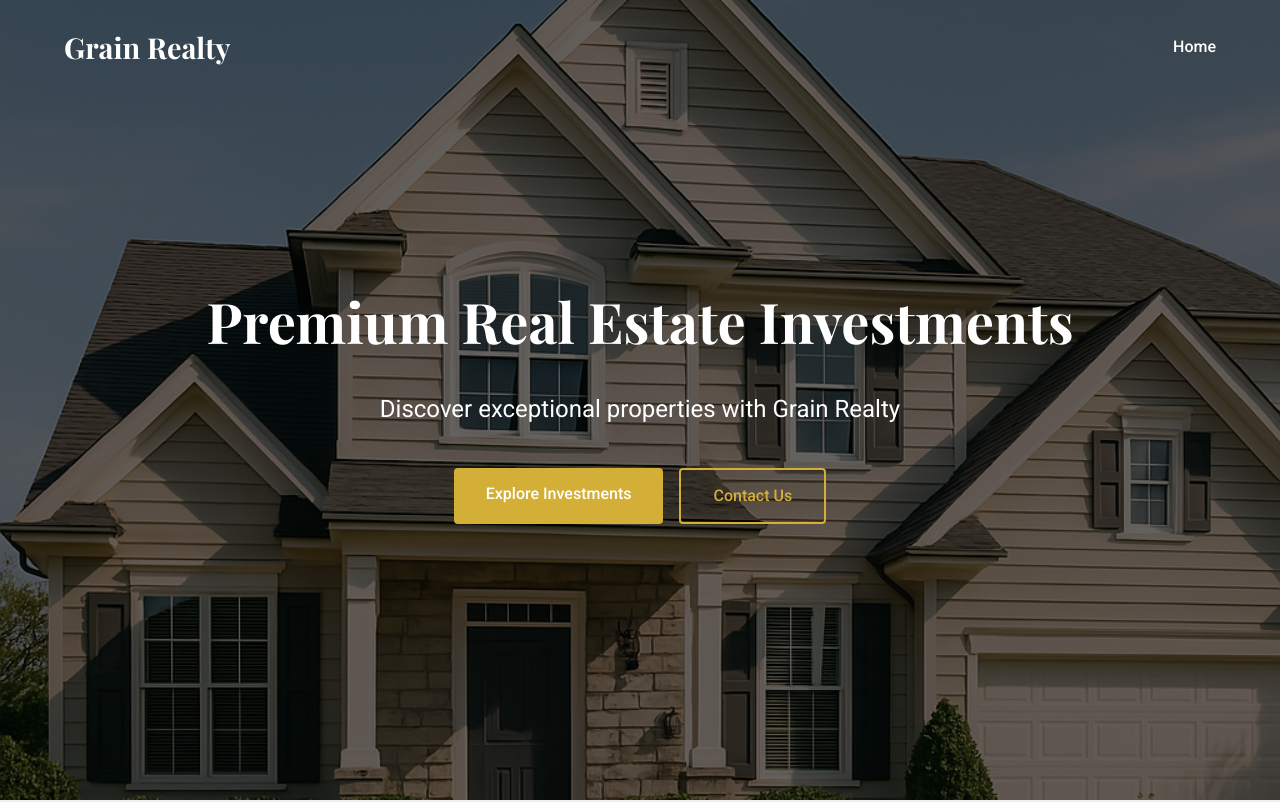
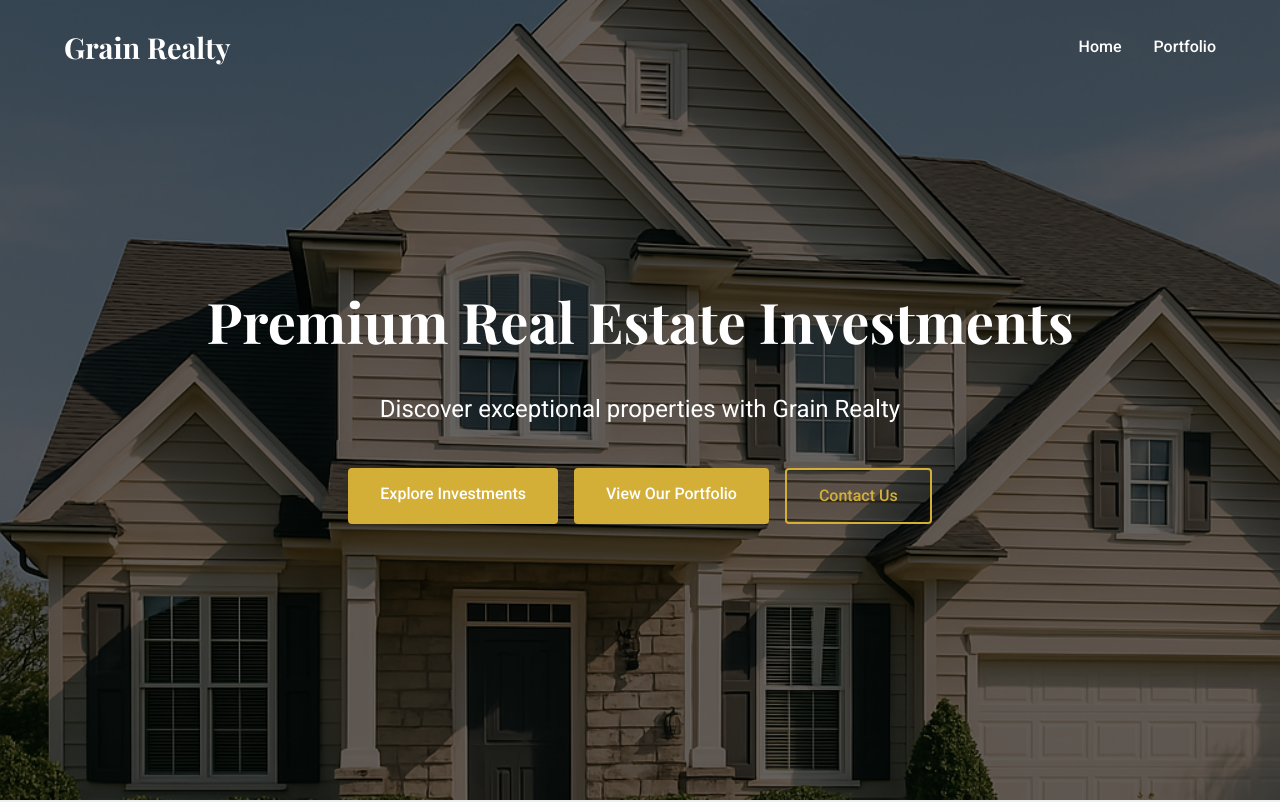
Before and after one commit to sanat75/grainrealty, a React (Create React App) app: page / in a window 1280 px wide. Shown: the top 802 px of the page. Built offline with nearby package versions, Linux system fonts and the light colour scheme.

Commit message:
portfolio page sep

```diff
--- a/src/App.js
+++ b/src/App.js
@@ -1,4 +1,5 @@
 import React, { useState, useEffect } from 'react';
+import { BrowserRouter as Router, Routes, Route } from 'react-router-dom';
 import Navbar from './components/Navbar';
 import Hero from './components/Hero';
 import About from './components/About';
@@ -30,19 +31,26 @@ function App() {
     return () => window.removeEventListener('scroll', handleScroll);
   }, []);
 
-
   return (
+    <Router>
       <div className="App">
         <Navbar isScrolled={scrollPosition > 50} />
+        <Routes>
+          <Route path="/" element={
+            <>
               <Hero />
               <About />
               <InvestmentTypes />
-      <Portfolio />
               <Testimonials />
               <Team />
               <Contact />
+            </>
+          } />
+          <Route path="/portfolio" element={<Portfolio />} />
+        </Routes>
         <Footer />
       </div>
+    </Router>
   );
 }
 
--- a/src/components/Hero.js
+++ b/src/components/Hero.js
@@ -1,12 +1,9 @@
-// src/components/Hero.js
 import React from 'react';
+import { Link } from 'react-router-dom';
 import './Hero.css';
 import bgImage from '../assets/bg1.jpg';
 
-
 const Hero = () => {
-
-
   return (
     <section id="home" className="hero">
       <div className="hero-overlay"></div>
@@ -15,6 +12,7 @@ const Hero = () => {
         <p className="hero-subtitle">Discover exceptional properties with Grain Realty</p>
         <div className="hero-cta">
           <a href="#investments" className="btn">Explore Investments</a>
+          <Link to="/portfolio" className="btn">View Our Portfolio</Link>
           <a href="#contact" className="btn btn-outline">Contact Us</a>
         </div>
       </div>
--- a/src/components/Navbar.js
+++ b/src/components/Navbar.js
@@ -1,5 +1,6 @@
 // src/components/Navbar.js
 import React, { useState } from 'react';
+import { Link } from 'react-router-dom';
 import './Navbar.css';
 
 const Navbar = ({ isScrolled }) => {
@@ -21,11 +22,12 @@ const Navbar = ({ isScrolled }) => {
           <span></span>
         </div>
         <ul className={`nav-links ${menuOpen ? 'active' : ''}`}>
-          <li><a href="#home" onClick={() => setMenuOpen(false)}>Home</a></li>
-          {/* <li><a href="#about" onClick={() => setMenuOpen(false)}>About</a></li>
-          <li><a href="#investments" onClick={() => setMenuOpen(false)}>Investments</a></li>
-          <li><a href="#portfolio" onClick={() => setMenuOpen(false)}>Portfolio</a></li>
-          <li><a href="#contact" onClick={() => setMenuOpen(false)}>Contact</a></li> */}
+          <li>
+            <Link to="/" onClick={() => setMenuOpen(false)}>Home</Link>
+          </li>
+          <li>
+            <Link to="/portfolio" onClick={() => setMenuOpen(false)}>Portfolio</Link>
+          </li>
         </ul>
       </div>
     </nav>
```
Lines whose indentation alone changed are shown as unchanged.
